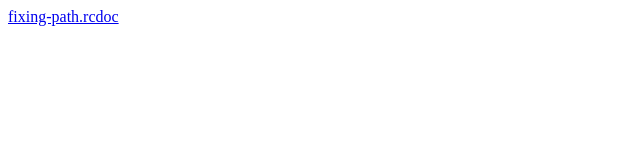
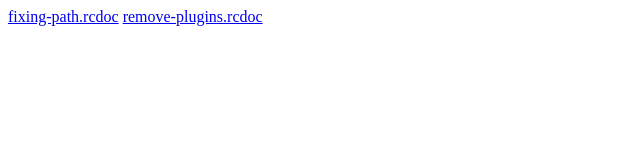
Before and after one commit to thekaigonzalez/RCBash, a plain HTML site: page docs/rcdocs/index.html in a window 1280 px wide. Shown: the whole page, without its empty margins (0-640 px from the left). Drawn offline with Linux system fonts and the light colour scheme.

Commit message:
Forgot to update this

```diff
--- a/docs/rcdocs/index.html
+++ b/docs/rcdocs/index.html
@@ -15,3 +15,4 @@
 -->
 
 <a href="fixing-path.rcdoc.html">fixing-path.rcdoc</a>
+<a href="remove-plugins.rcdoc.html">remove-plugins.rcdoc</a>
```
